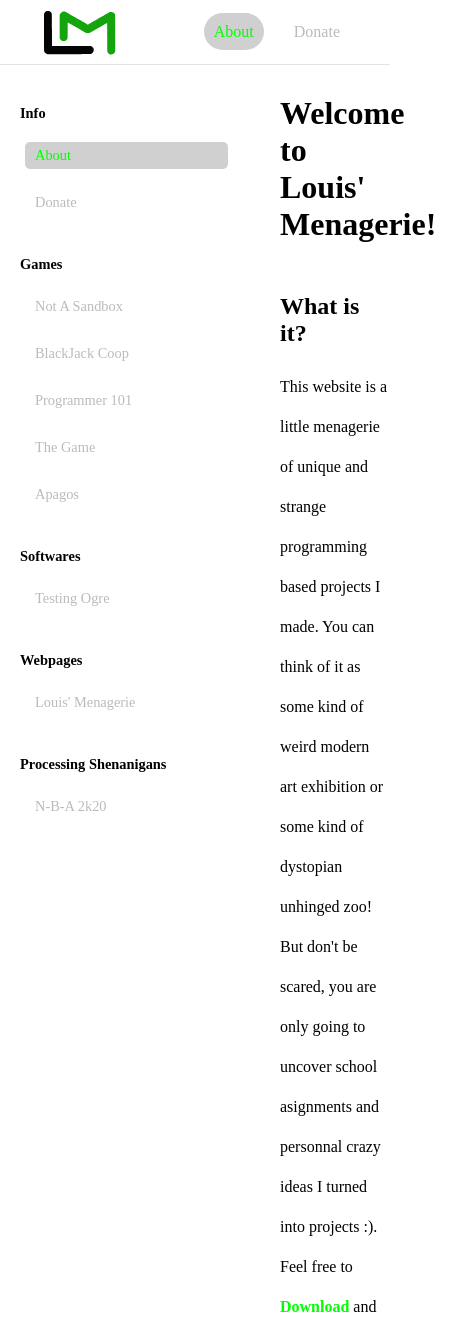
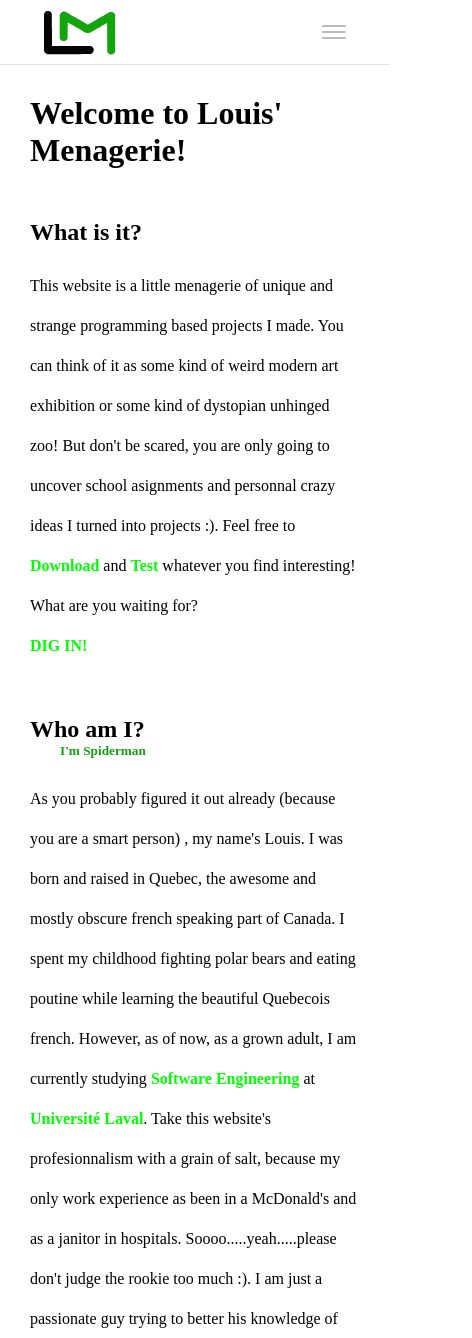
Before and after one commit to LouisTheBest1231/LouisMenagerie, a React (Create React App) app in the folder client/: page / in a window 390 px wide. Shown: the top 1338 px of the page, 472 px wide, since content can reach past the window. Built offline with nearby package versions, Linux system fonts and the light colour scheme.

Commit message:
Adding the Dynamic DropDown menu

```diff
--- a/client/src/App.js
+++ b/client/src/App.js
@@ -1,23 +1,30 @@
 
+import {useState } from "react";
 import "./index.css"
 import IndexModule from "./react_components/IndexModule/IndexModule";
 import Navbar from "./react_components/Navbar/Navbar";
 import Page from "./react_components/Page/Page";
+import useScreenShort from "./react_components/HelperModules/useScreenShort";
 
 function App() {
+
+
+  const [isDropDown, setIsDropDown] = useState(false)
+
+
+  function toggleDropDown(){
+    setIsDropDown(!isDropDown)
+  }
+
   return (
     <div className="app">
 
 
 
-      {<Navbar />}
-      {<IndexModule/>}
-
-
-
-
-      <div className="not_fixed">
-        <Page/>
+      {<Navbar toggleDropDown={toggleDropDown}setIsDropDown={setIsDropDown} isDropDown={isDropDown}/>}
+      {<IndexModule setIsDropDown={setIsDropDown} isDropDown={isDropDown} isScreenShort={useScreenShort()}/>}
+      <div className={useScreenShort() ? "not_fixed_short" : "not_fixed"}>
+        {!isDropDown &&<Page/>}
       </div>
 
 
--- a/client/src/index.css
+++ b/client/src/index.css
@@ -10,6 +10,7 @@
     color-scheme: dark;
 }
 :root{
+    --header-height:65px;
     --sidebar-width:250px;
     --page-width:1400px;
     --content-width: calc(var(--page-width) - var(--sidebar-width));
@@ -56,11 +57,19 @@ body{
     height: 100%;
     display: flex;
     flex-direction: column;
+    max-width: calc(var(--content-width));
+}
 
-    max-width: calc(var(--content-width));
+.not_fixed_short{
+    margin-top: 65px;
+    margin-left: left;
+    height: 100%;
+    display: flex;
+    flex-direction: column;
+
+}
 
 
-}
 
 @media screen and (max-width: 1415px) {
     .not_fixed{
--- a/client/src/react_components/HelperModules/CustomLink.js
+++ b/client/src/react_components/HelperModules/CustomLink.js
@@ -1,12 +1,12 @@
 import {Link, useMatch, useResolvedPath} from "react-router-dom"
 import "./CustomLink.css"
 
-export default function CustomLink({to, name, radius}){
+export default function CustomLink({to, name, radius, ...props}){
     const p = useResolvedPath(to);
     const isPath = useMatch({path:p.pathname, end:true});
     return(
         <li>
-            <Link  style={{borderRadius: radius}} className={isPath ? "custom_link_S" : "custom_link_NS"} to={to}>
+            <Link {...props} style={{borderRadius: radius}} className={isPath ? "custom_link_S" : "custom_link_NS"} to={to}>
                 {name}
 
             </Link>
--- /dev/null
+++ b/client/src/react_components/HelperModules/useScreenShort.js
@@ -0,0 +1,25 @@
+import { useEffect, useState } from "react";
+
+
+
+
+export default function useScreenShort(){
+
+    const smallScreenSize = 700;
+
+    const [screenShort, setScreenShort] = useState(window.innerWidth <= smallScreenSize);
+
+    useEffect(()=>{
+        const onResize = ()=>{
+            setScreenShort(window.innerWidth <= smallScreenSize);
+        }
+        window.addEventListener("resize", onResize);
+
+            return ()=>{
+                window.removeEventListener("resize", onResize)
+            }
+    }, []);
+
+    return screenShort;
+
+}
--- a/client/src/react_components/IndexModule/IndexModule.css
+++ b/client/src/react_components/IndexModule/IndexModule.css
@@ -11,6 +11,16 @@
     font-size: 0.9em;
 
 }
+.indexmodule_short{
+    display: block;
+    width: 100%;
+    margin-left: 20px;
+
+}
+.indexmodule_short_hidden{
+    display: none;
+}
+
 .indexmodule_list{
     padding-top: 20px; padding-bottom: 20px;
 }
--- a/client/src/react_components/IndexModule/IndexModule.js
+++ b/client/src/react_components/IndexModule/IndexModule.js
@@ -1,47 +1,80 @@
+import { useEffect, useState } from "react";
 import CustomLink from "../HelperModules/CustomLink";
 import "./IndexModule.css"
 
-export default function IndexModule(){
+
+export default function IndexModule({isDropDown, setIsDropDown, isScreenShort}){
 
     let radius = 5;
+
+    const [indexModuleClass, setIndexModuleClass] = useState("indexmodule");
+    useEffect(()=>{
+        if(isDropDown && isScreenShort){
+            setIndexModuleClass("indexmodule_short");
+        }
+        else if(isScreenShort){
+            setIndexModuleClass("indexmodule_short_hidden");
+        }
+        else{
+
+            setIndexModuleClass("indexmodule");
+        }
+    }, [isScreenShort, isDropDown]);
+
+    useEffect(()=>{
+        if(isScreenShort){
+            setIsDropDown(false);
+        }
+    }, [isScreenShort]);
+
     return(
-        <div className="indexmodule">
+        <div className={indexModuleClass}>
             <ul className="indexmodule_list">
                 <ul>
                     Info
-                    <CustomLink to={"/"} name={"About"} radius={radius}/>
-                    <CustomLink to={"/donate"} name={"Donate"} radius={radius}/>
+                    <IndexModuleLink to={"/"} name={"About"}/>
+                    <IndexModuleLink to={"/donate"} name={"Donate"}/>
                 </ul>
                 <ul>
                     Games
-                    <CustomLink to={"/notasandbox"} name={"Not A Sandbox"} radius={radius}/>
-                    <CustomLink to={"/blackjackcoop"} name={"BlackJack Coop"} radius={radius}/>
-                    <CustomLink to={"/programmer101"} name={"Programmer 101"} radius={radius}/>
-                    <CustomLink to={"/thegame"} name={"The Game"} radius={radius}/>
-                    <CustomLink to={"/apagos"} name={"Apagos"} radius={radius}/>
+                    <IndexModuleLink to={"/notasandbox"} name={"Not A Sandbox"}/>
+                    <IndexModuleLink to={"/blackjackcoop"} name={"BlackJack Coop"} />
+                    <IndexModuleLink to={"/programmer101"} name={"Programmer 101"} />
+                    <IndexModuleLink to={"/thegame"} name={"The Game"} />
+                    <IndexModuleLink to={"/apagos"} name={"Apagos"} />
                 </ul>
                 <ul>
                     Softwares
-                    <CustomLink to={"/testingogre"} name={"Testing Ogre"} radius={radius}/>
+                    <IndexModuleLink to={"/testingogre"} name={"Testing Ogre"}/>
                 </ul>
                 <ul>
                     Webpages
-                    <CustomLink to={"/louismenagerie"} name={"Louis' Menagerie"} radius={radius}/>
+                    <IndexModuleLink to={"/louismenagerie"} name={"Louis' Menagerie"}/>
                 </ul>
                 <ul>
                     Processing Shenanigans
-                    <CustomLink to={"/nba2k"} name={"N-B-A 2k20"} radius={radius}/>
-                    <CustomLink to={"/rpg"} name={"The Boring RPG"} radius={radius}/>
-                    <CustomLink to={"/td"} name={"A-Political TD"} radius={radius}/>
+                    <IndexModuleLink to={"/nba2k"} name={"N-B-A 2k20"}/>
+                    <IndexModuleLink to={"/rpg"} name={"The Boring RPG"}/>
+                    <IndexModuleLink to={"/td"} name={"A-Political TD"}/>
                 </ul>
                 <ul>
                     Humble Console Beginning
-                    <CustomLink to={"/consolesnake"} name={"Snake!!"} radius={radius}/>
-                    <CustomLink to={"/consolecalculator"} name={"Calculator"} radius={radius}/>
-                    <CustomLink to={"/consoletetrix"} name={"Tetris"} radius={radius}/>
-                    <CustomLink to={"/consolehangman"} name={"Hangman"} radius={radius}/>
+                    <IndexModuleLink to={"/consolesnake"} name={"Snake!!"}/>
+                    <IndexModuleLink to={"/consolecalculator"} name={"Calculator"}/>
+                    <IndexModuleLink to={"/consoletetrix"} name={"Tetris"}/>
+                    <IndexModuleLink to={"/consolehangman"} name={"Hangman"}/>
                 </ul>
             </ul>
         </div>
     );
+
+
+    function onClick(){
+        setIsDropDown(false);
+    }
+    function IndexModuleLink({to, name}){
+        return (
+            <CustomLink to={to} name={name} radius={radius} onClick={onClick}/>
+        );
+    }
 }
--- a/client/src/react_components/Navbar/Navbar.css
+++ b/client/src/react_components/Navbar/Navbar.css
@@ -7,11 +7,12 @@
     background-color: var(--color-bg);
 
 
-    height: 65px;
+    height: var(--header-height);
     max-width: var(--page-width);
     top: 0;
-    left: 50vw;right: -50vw;
+    left: 50%;right: -50%;
     transform: translateX(-50%);
+    z-index: 2;
     position: fixed;
 
 }
@@ -47,6 +48,7 @@
     gap: 20px;
     margin-right: 30px;
     padding: 10px;
+
 }
 
 .navbar img{
@@ -64,8 +66,30 @@
 }
 
 
+.navbar_rightside_hamburger{
+    color: var(--color-fg-3);
+    text-align: center;
+    font-size: 2rem;
+    display: none;
+
+}
+.navbar_rightside_hamburger:hover{
+    color:var(--text-color);
+    cursor: pointer;
+}
+
+.navbar_rightside_hamburger_selected{
+    color: var(--color-special2);
+    text-align: center;
+    font-size: 2rem;
+    display: none;
 
 
+}
+
+.navbar_rightside_hamburger_selected:hover{
+    cursor: pointer;
+}
 
 @media (prefers-color-scheme:light) {
     .navbar_img_dark{
@@ -77,7 +101,20 @@
 }
 
 @media screen and (max-width:700px) {
+    .navbar{
+        left: 0; right: 0;
+        transform: translateX(0);
+    }
     .navbar_leftside_hidable{
         display: none;
     }
+    .navbar_rightside a{
+        display: none;
+    }
+    .navbar_rightside_hamburger{
+        display: block;
+    }
+    .navbar_rightside_hamburger_selected{
+        display: block;
+    }
 }
--- a/client/src/react_components/Navbar/Navbar.js
+++ b/client/src/react_components/Navbar/Navbar.js
@@ -3,11 +3,14 @@ import logoDark from "./images/traceDark.svg"
 import logoLight from "./images/traceLight.svg"
 import CustomLink from "../HelperModules/CustomLink";
 import { Link } from "react-router-dom";
-export default function Navbar(){
+import { IoIosMenu } from "react-icons/io";
+import { IconContext } from "react-icons";
+export default function Navbar({toggleDropDown,setIsDropDown, isDropDown}){
+
 
     return (
         <header className="navbar">
-            <Link to={"/"} className="navbar_leftside">
+            <Link to={"/"} className="navbar_leftside" onClick={()=>{setIsDropDown(false)}}>
                 <img  className="navbar_img_dark"src={logoDark} alt="Logo of Louis' Menagerie"/>
                 <img className="navbar_img_light" src={logoLight} alt="Logo of Louis' Menagerie"/>
                 <div className="navbar_leftside_hidable">Louis' Menagerie</div>
@@ -17,6 +20,7 @@ export default function Navbar(){
              <ul className="navbar_rightside">
                 <CustomLink to={"/"} name={"About"} radius={30}/>
                 <CustomLink to={"/donate"} name={"Donate"} radius={30}/>
+                <IconContext.Provider value={{className: (isDropDown ? "navbar_rightside_hamburger_selected": "navbar_rightside_hamburger" )}}><IoIosMenu onClick={toggleDropDown}/></IconContext.Provider>
             </ul>
 
 
--- a/client/src/react_components/Page/Page.css
+++ b/client/src/react_components/Page/Page.css
@@ -2,8 +2,11 @@
     min-height: 100%;
     margin-left: 30px;
     margin-top: 30px;
+    margin-right: 30px;
 
     display: flex; flex-direction: column;
+    min-height: calc(100vh - var(--header-height));
+
 }
 
 .page_content{
```
